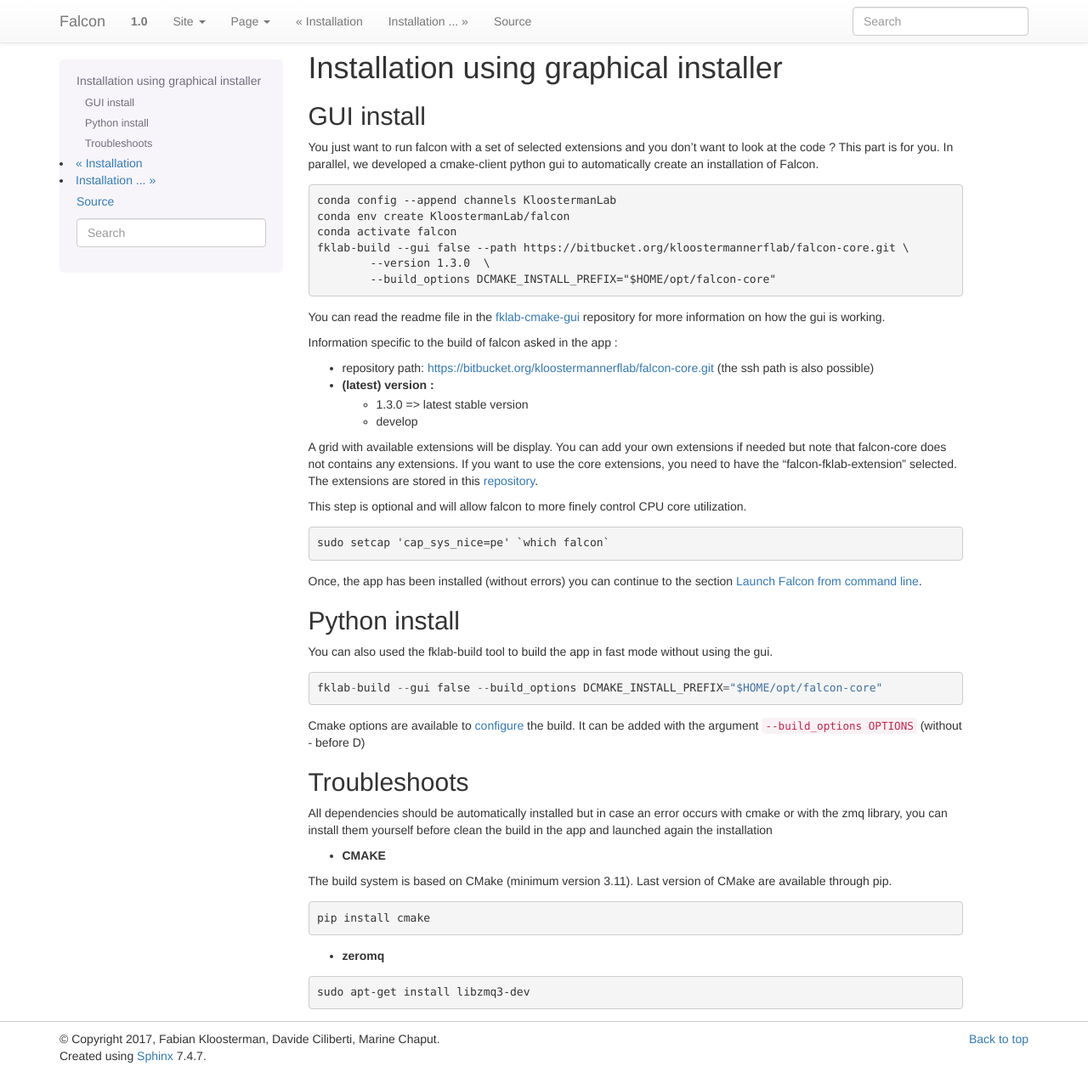
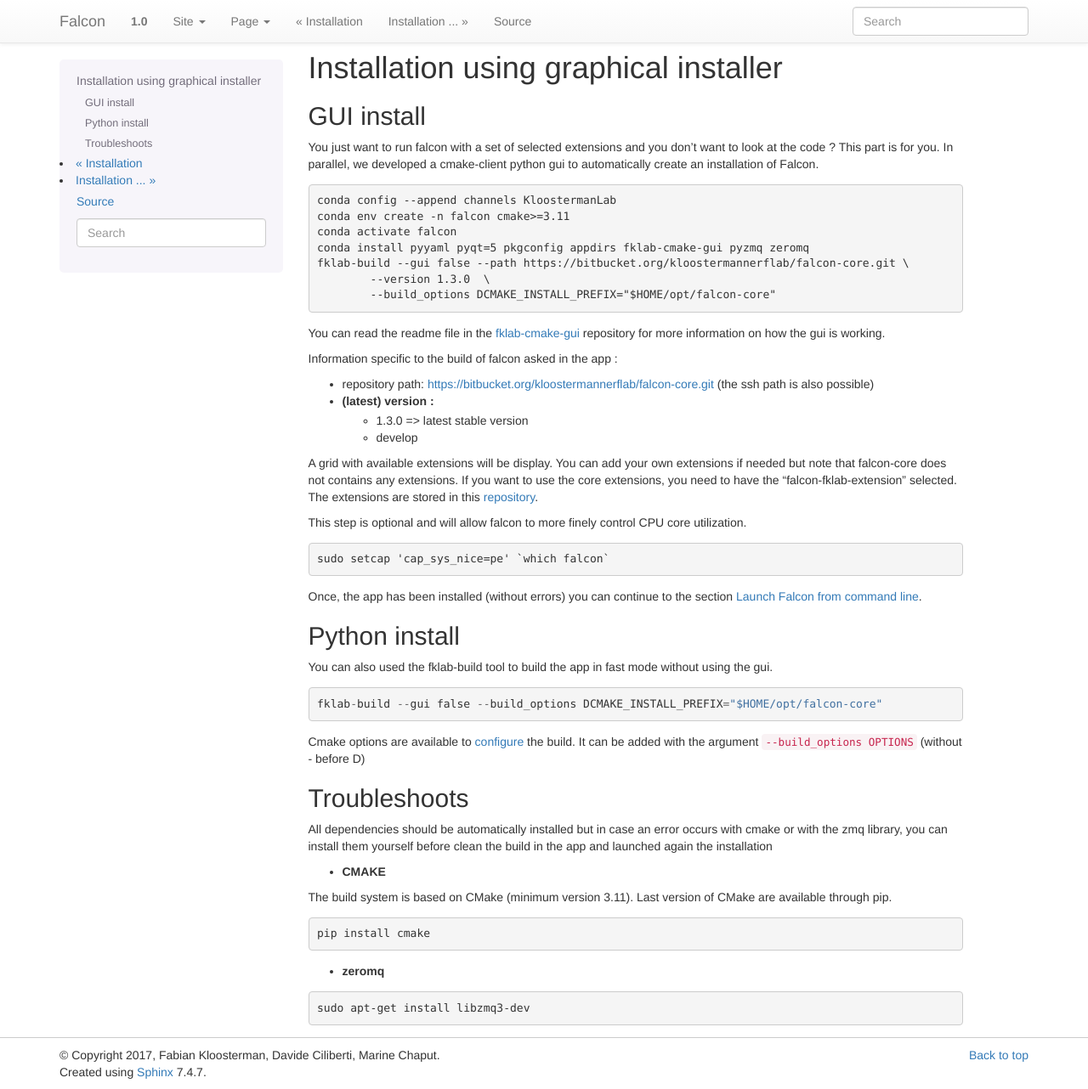
Before and after one commit to benfgit/falcon-core-linux, a Sphinx documentation site: the page built from docs/manual/binary_installation.rst, in a window 1280 px wide and 1282 px high. Shown: the whole window at 85% size. Built offline with Sphinx 7.4.7, drawn with Linux system fonts in a browser that asks for light colours; pages that are not in the unit, such as notebooks, are missing from menus.

Commit message:
Develop the installation

```diff
--- a/docs/manual/binary_installation.rst
+++ b/docs/manual/binary_installation.rst
@@ -11,8 +11,9 @@ In parallel, we developed a cmake-client python gui to automatically create an i
 .. code-block:: console
 
     conda config --append channels KloostermanLab
-    conda env create KloostermanLab/falcon
+    conda env create -n falcon cmake>=3.11
     conda activate falcon
+    conda install pyyaml pyqt=5 pkgconfig appdirs fklab-cmake-gui pyzmq zeromq
     fklab-build --gui false --path https://bitbucket.org/kloostermannerflab/falcon-core.git \
             --version 1.3.0  \
             --build_options DCMAKE_INSTALL_PREFIX="$HOME/opt/falcon-core"
```
